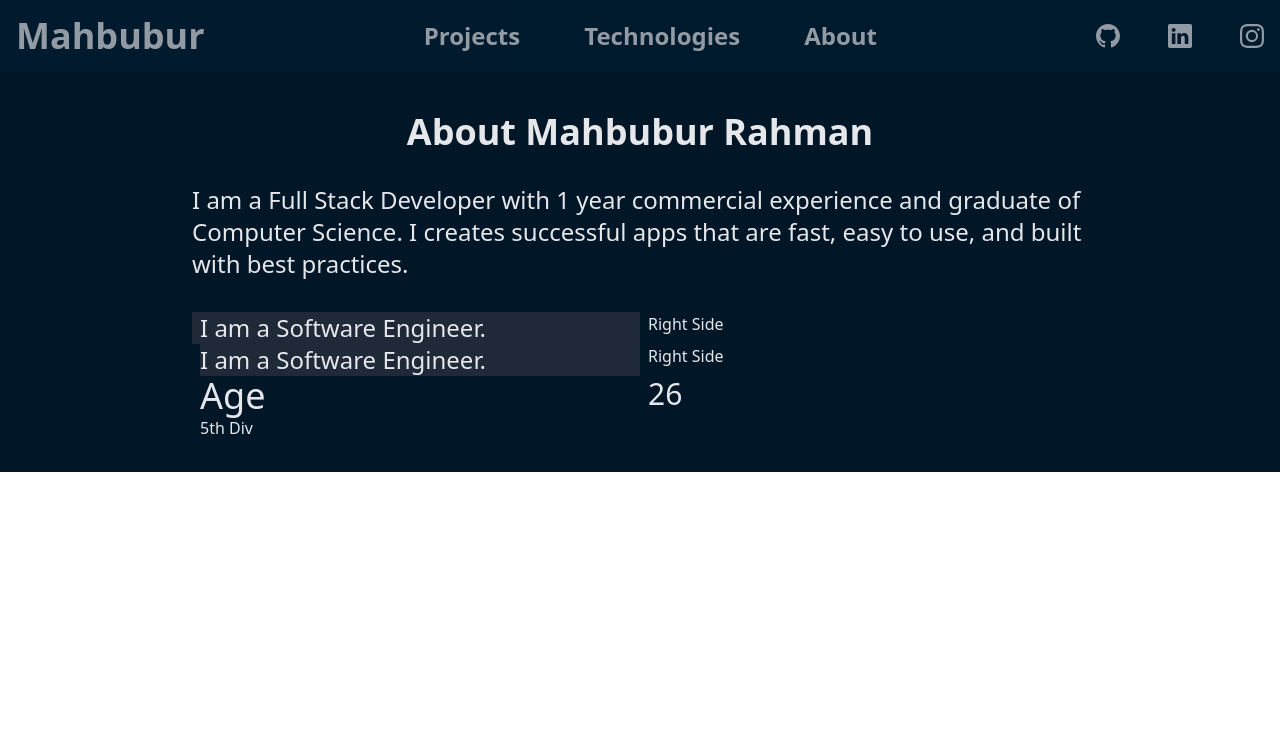
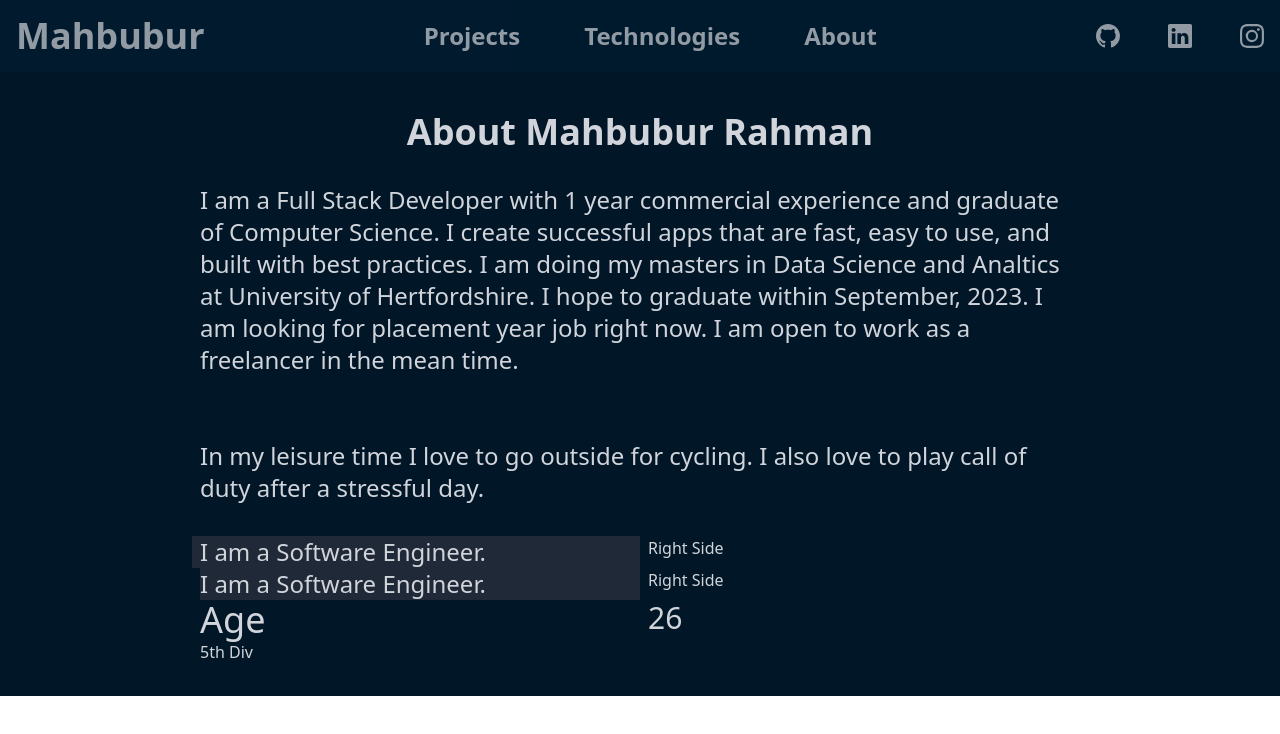
Before and after one commit to rifat0153/Portfolio-React-Typescript-, a React (Create React App) app: page /about in a window 1280 px wide. Shown: the top 734 px of the page. Built offline with nearby package versions, Linux system fonts and the light colour scheme.

Commit message:
Aos added to project detail

```diff
--- a/package.json
+++ b/package.json
@@ -8,11 +8,13 @@
     "@testing-library/jest-dom": "^5.11.4",
     "@testing-library/react": "^11.1.0",
     "@testing-library/user-event": "^12.1.10",
+    "@types/aos": "^3.0.4",
     "@types/jest": "^26.0.15",
     "@types/node": "^12.0.0",
     "@types/react": "^17.0.0",
     "@types/react-dom": "^17.0.0",
     "@types/react-redux": "^7.1.18",
+    "aos": "^3.0.0-beta.6",
     "font-awesome": "^4.7.0",
     "react": "^17.0.2",
     "react-bootstrap-icons": "^1.5.0",
--- a/src/components/ProjectDetail.tsx
+++ b/src/components/ProjectDetail.tsx
@@ -1,5 +1,8 @@
 import { Github } from 'react-bootstrap-icons';
 import { AppInfo } from '../data/AppData';
+import Aos from 'aos';
+import 'aos/dist/aos.css';
+import { useEffect } from 'react';
 
 interface Props {
   appInfo: AppInfo;
@@ -8,6 +11,13 @@ interface Props {
 
 const ProjectDetail = ({ appInfo, switchSide }: Props) => {
   console.log(switchSide);
+
+  useEffect(() => {
+    Aos.init({
+      duration: 1000,
+      easing: 'ease-in-out-quart',
+    });
+  }, []);
 
   return (
     <div className="pt-16">
@@ -21,7 +31,10 @@ const ProjectDetail = ({ appInfo, switchSide }: Props) => {
         </div>
 
         {/* Description DIV */}
-        <div className="px-2 py-4 text-gray-300 font-mono">
+        <div
+          data-aos={`${switchSide ? 'fade-right' : 'fade-left'}`}
+          className="px-2 py-4 text-gray-300 font-mono"
+        >
           <Description appInfo={appInfo} />
         </div>
 
@@ -60,7 +73,7 @@ export default ProjectDetail;
 const ShowImages = ({ appInfo }: { appInfo: AppInfo }) => {
   return (
     <>
-      <div className=" mx-auto  py-4">
+      <div data-aos="zoom-in" className=" mx-auto  py-4">
         <img
           className="w-screen md:w-48 border-2 border-gray-400 object-cover object-center   h-full  my-2 rounded-2xl"
           src={appInfo.image1}
@@ -68,7 +81,7 @@ const ShowImages = ({ appInfo }: { appInfo: AppInfo }) => {
         />
       </div>
 
-      <div className="mx-auto  py-4 ">
+      <div data-aos="zoom-in" className="mx-auto  py-4 ">
         <img
           className="w-screen md:w-48 border-2 border-gray-400 object-cover object-center   h-full  my-2 rounded-2xl"
           src={appInfo.image2}
--- a/src/pages/AboutPage.tsx
+++ b/src/pages/AboutPage.tsx
@@ -4,7 +4,7 @@ interface Props {}
 
 export const AboutPage = (props: Props) => {
   return (
-    <div className="bg-main-dark text-gray-200">
+    <div className="bg-main-dark text-gray-300">
       <main className="max-w-4xl mx-auto py-8">
         <p className="text-center font-bold lg:text-4xl text-3xl">
           About Mahbubur Rahman
@@ -12,11 +12,23 @@ export const AboutPage = (props: Props) => {
 
         <div className="grid grid-cols-2"></div>
 
-        <div className="py-8 text-2xl">
+        <div className="py-8 px-2 text-2xl">
           <p>
             I am a Full Stack Developer with 1 year commercial experience and
-            graduate of Computer Science. I creates successful apps that are
-            fast, easy to use, and built with best practices.
+            graduate of Computer Science. I create successful apps that are
+            fast, easy to use, and built with best practices. I am doing my
+            masters in Data Science and Analtics at University of Hertfordshire.
+            I hope to graduate within September, 2023. I am looking for
+            placement year job right now. I am open to work as a freelancer in
+            the mean time.
+          </p>
+        </div>
+
+        <div className="py-8 px-2 text-2xl">
+          <p>
+
+            In my leisure time I love to go outside for cycling. I also love to
+            play call of duty after a stressful day.
           </p>
         </div>
         <div className="grid grid-cols-2 space-x-2 ">
--- a/src/pages/TechnologyPage.tsx
+++ b/src/pages/TechnologyPage.tsx
@@ -1,7 +1,26 @@
-import React from 'react';
+import React, { useEffect } from 'react';
+import Aos from 'aos';
+import 'aos/dist/aos.css';
 
 interface Props {}
 
 export const TechnologyPage = (props: Props) => {
-  return <div>This is tech</div>;
+  useEffect(() => {
+    Aos.init({
+      duration: 700,
+      easing: 'ease-in-out-quart',
+    });
+  }, []);
+
+  return (
+    <div className="justify-center mx-auto max-w-7xl bg-gray-300 grid grid-col-1 text-center">
+      <div className="bg-blue-100 my-8 h-96 w-96 rounded-lg">1</div>
+      <div className="bg-blue-100 my-8 h-96 w-96 rounded-lg">2</div>
+      <div data-aos="fade-up" className="bg-blue-100 my-8 h-96 w-96 rounded-lg">
+        3
+      </div>
+      <div className="bg-blue-100 my-8 h-96 w-96 rounded-lg">4</div>
+      <div className="bg-blue-100 my-8 h-96 w-96 rounded-lg">5</div>
+    </div>
+  );
 };
```
Also changed, not shown: 2 other files (tests, documents, lock files or other folders).
